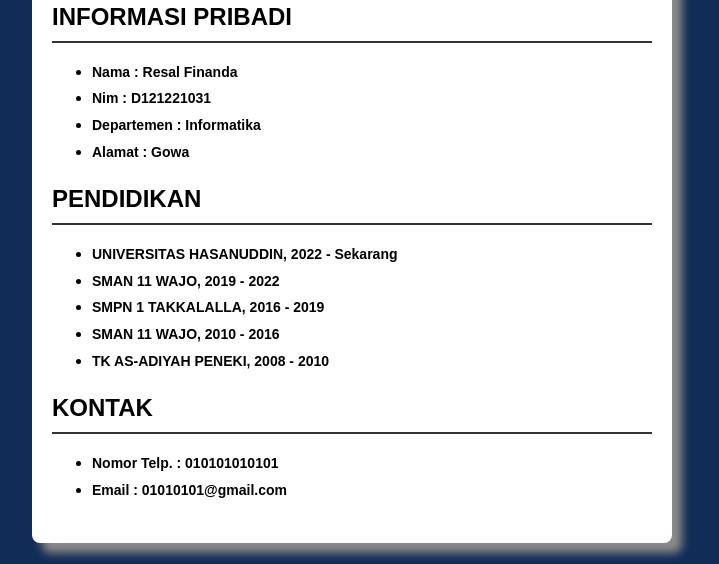
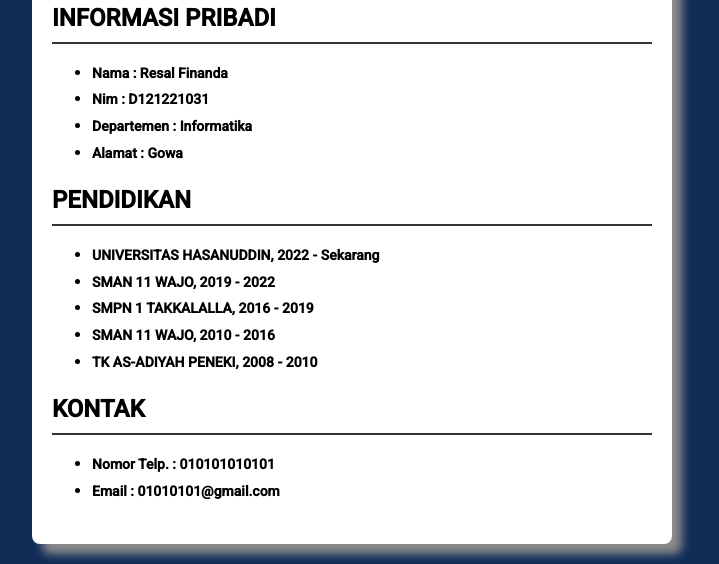
Before and after one commit to Resalfin/T1_Web, a plain HTML site: page index.html in a window 1280 px wide. Shown: the part 291-855 px from the top of the page, without its empty margins (288-1007 px from the left). Drawn offline with Linux system fonts and the light colour scheme.

Commit message:
Menyingkronkan lokal dengan repo

```diff
--- a/index.html
+++ b/index.html
@@ -4,6 +4,10 @@
     <meta charset="UTF-8" />
     <meta name="viewport" content="width=device-width, initial-scale=1.0" />
     <title>Tugas Biodata</title>
+    <link
+      rel="stylesheet"
+      href="https://fonts.googleapis.com/css2?family=Roboto:wght@300;400;500&display=swap"
+    />
     <link rel="stylesheet" href="style.css" />
     <link
       rel="icon"
--- a/style.css
+++ b/style.css
@@ -1,5 +1,5 @@
 body {
-  font-family: Arial, sans-serif;
+  font-family: 'Roboto', sans-serif;
   margin: 0;
   padding: 0;
   background-color: #102c57;
```
